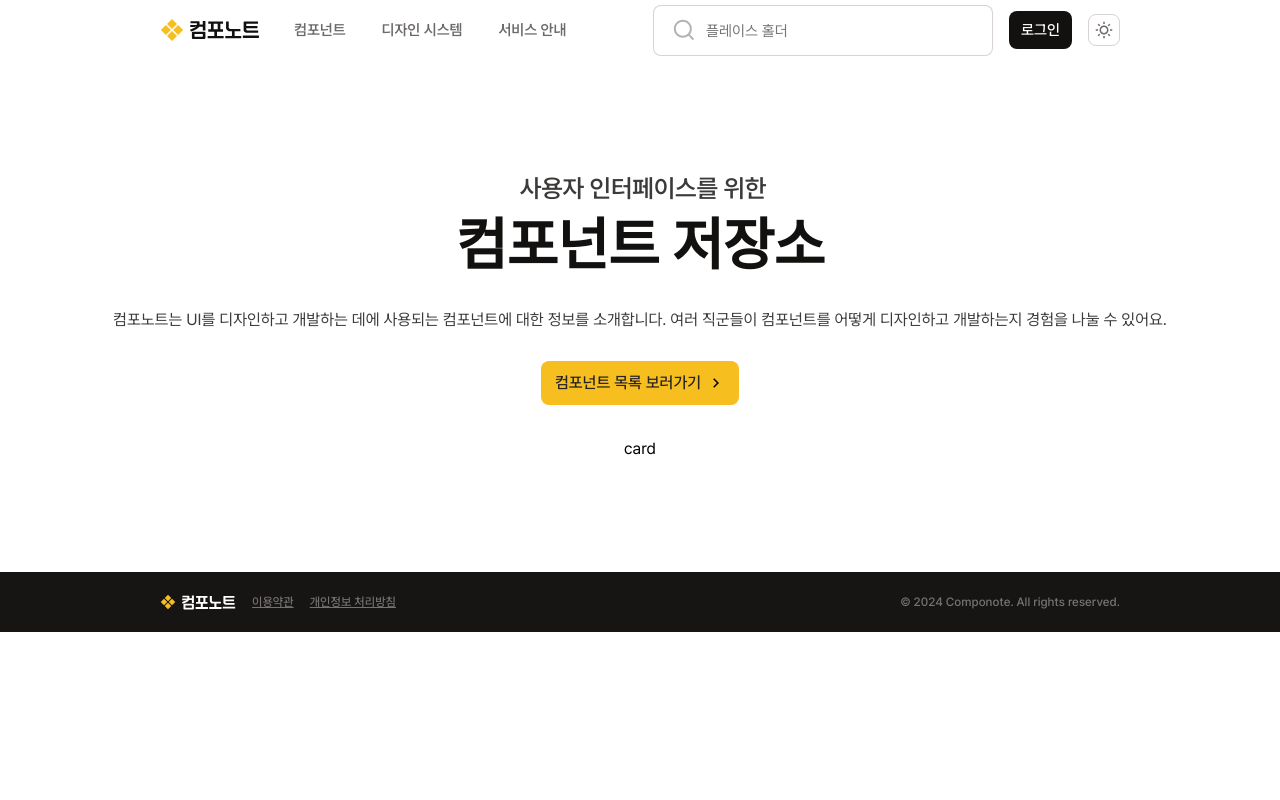
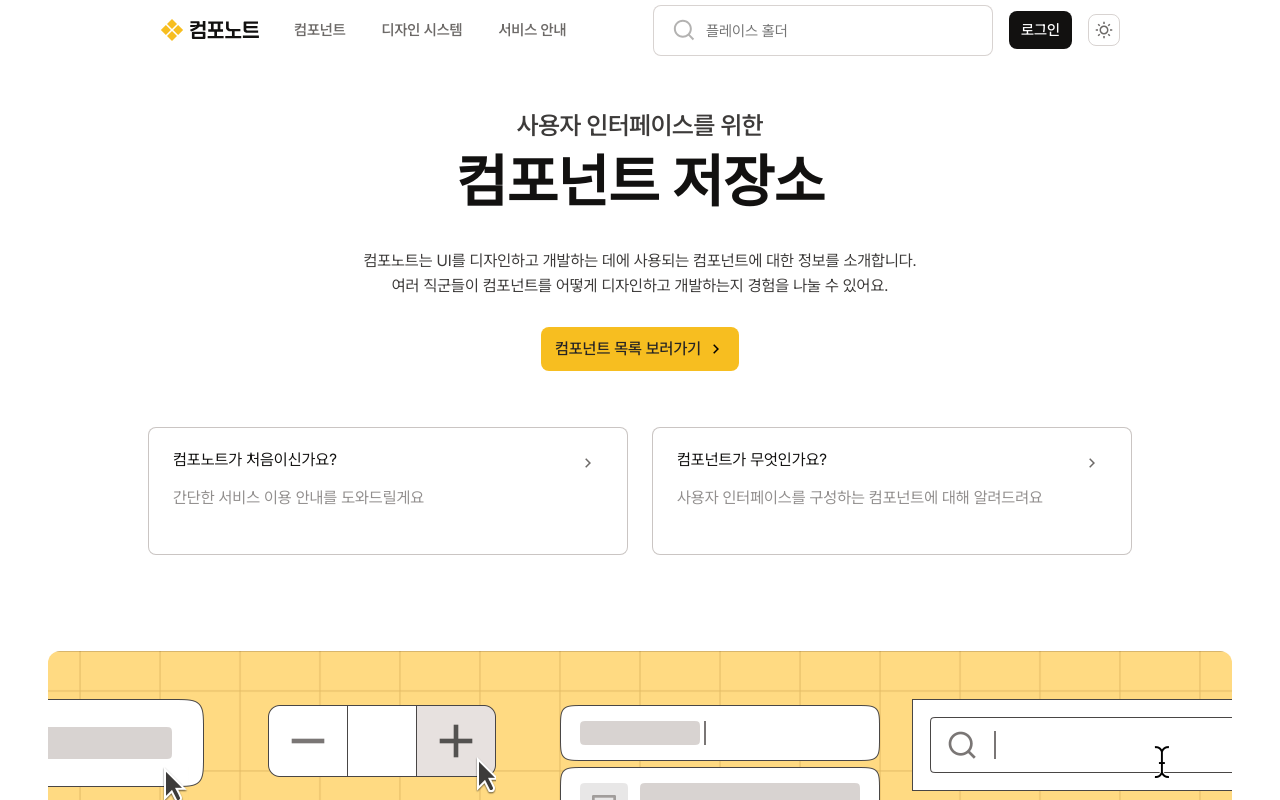
Before and after one commit to JECT-Study/Componote-FE, a Next.js app: page / in a window 1280 px wide. Shown: the top 800 px of the page. Built offline with nearby package versions, Linux system fonts and the light colour scheme.

Commit message:
[✨feat]: onboarding page UI 구현

```diff
--- a/src/app/page.tsx
+++ b/src/app/page.tsx
@@ -1,19 +1,27 @@
-import { Footer, NavigationBar } from "@/components";
-import * as S from "./_components/Home.style";
-import HomeBanner from "./_components/HomeBanner";
+import {
+  Footer,
+  NavigationBar,
+  Layout,
+  OnboardingBanner,
+  ImageContainer,
+} from "@/components";
+import { BANNER_TEXT } from "@/constants/messages";
 
 export default function Home() {
   return (
-    <S.HomeWrapper>
+    <Layout>
       <NavigationBar
         $isSeparated={false}
         $isAuthorized={false}
         placeholderText="플레이스 홀더"
       />
-      <S.HomeViewport>
-        <HomeBanner />
-      </S.HomeViewport>
+      <OnboardingBanner
+        titleText={BANNER_TEXT.onboarding.titleText}
+        subTitleText={BANNER_TEXT.onboarding.subTitleText}
+        descriptionText={BANNER_TEXT.onboarding.descriptionText}
+      />
+      <ImageContainer />
       <Footer />
-    </S.HomeWrapper>
+    </Layout>
   );
 }
```
